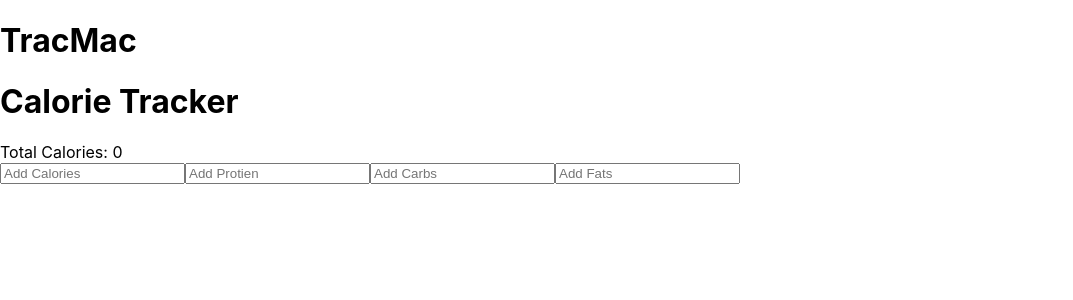
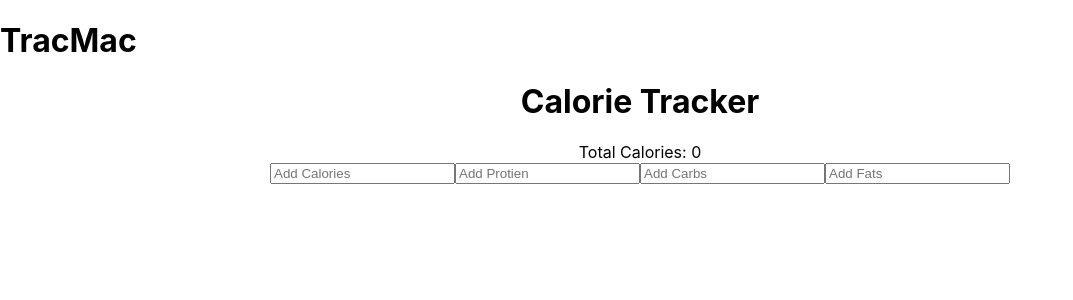
Before and after one commit to kaywish/TracMac_Frontend, a React (Create React App) app: page / in a window 1280 px wide. Both pictures are taken after a click on the button "Login". Shown: the top 300 px of the page, without its empty margins (0-1073 px from the left). Built offline with nearby package versions, Linux system fonts and the light colour scheme.

Commit message:
added some css

```diff
--- a/src/components/CalForm.js
+++ b/src/components/CalForm.js
@@ -1,4 +1,5 @@
 import React from 'react'
+import "./calform.css"
 
 function CalForm() {
   return (
--- a/src/components/Header.js
+++ b/src/components/Header.js
@@ -1,10 +1,10 @@
 import React from 'react'
-
+import "./header.css"
 function Header({totalCal}) {
 
   return (
     <header>
-        <h1> Calorie Tracker  </h1>
+        <h1 className="cal-trac"> Calorie Tracker  </h1>
         <div className="total-cal"> Total Calories: {totalCal}
         </div>
 
--- /dev/null
+++ b/src/components/calform.css
@@ -0,0 +1,3 @@
+.cal-form {
+    text-align:center;
+}
--- /dev/null
+++ b/src/components/header.css
@@ -0,0 +1,7 @@
+.cal-trac {
+    text-align: center;
+}
+
+.total-cal{
+    text-align: center;
+}
```
